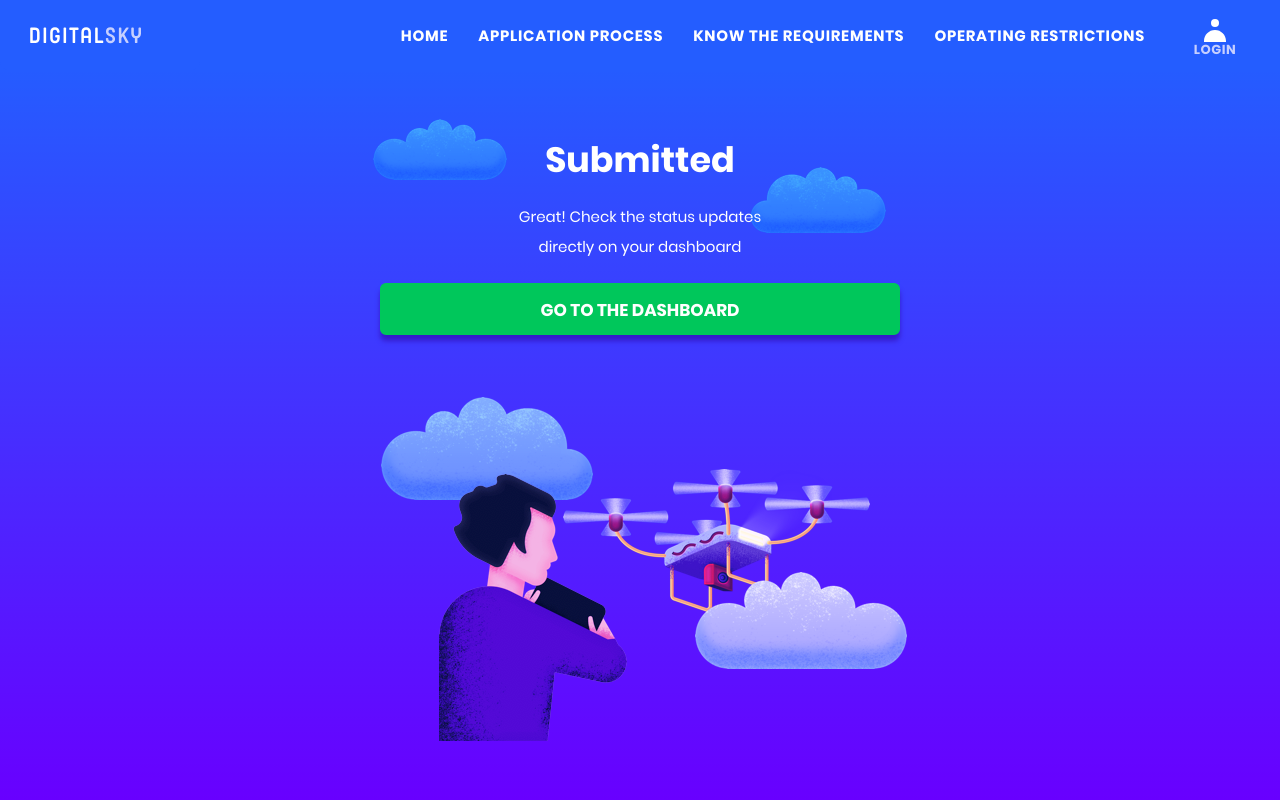
After one commit to ars75/digitalsky-frontend, a PHP site: page /thanks.php in a window 1280 px wide. The commit adds this page. Run offline with PHP 8.4, Linux system fonts and the light colour scheme; data that the repository does not hold is empty.

Commit message:
thanks-fail

```diff
--- a/css/style.css
+++ b/css/style.css
@@ -113,12 +113,13 @@ a {
   box-shadow: 0px 6px 5px 0px #DEE5FA;
   border-radius: 6px;
   color: #2B2B5B;
-  font-family: 'poppinssemibold';
+  font-family: 'poppinsbold';
   font-weight: normal;
   font-style: normal;
   font-size: 17px;
   line-height: 29px;
-  margin: 0px;
+  margin-bottom: 20px;
+  margin-bottom: 0px;
   color: #ffffff;
   text-transform: uppercase;
   display: block;
@@ -167,10 +168,14 @@ a {
     border-color: #00C75B;
     box-shadow: none;
     margin-bottom: 20px; }
+    .button.button-accept:hover {
+      background: #00C75B; }
   .button.button-deny {
     background: #FB5F78;
     border-color: #FB5F78;
     box-shadow: none; }
+    .button.button-deny:hover {
+      background: #FB5F78; }
   .button:hover, .button.focus {
     background-color: #245DFF;
     color: #ffffff; }
@@ -837,7 +842,10 @@ footer.site-footer {
   background: #F5F7FD; }
   .form-footer a.back, .view-application-footer a.back {
     margin-bottom: 20px;
-    display: block; }
+    display: block;
+    color: #ffffff; }
+    .form-footer a.back img, .view-application-footer a.back img {
+      margin-right: 10px; }
 
 .view-application-footer {
   background: #2B2B5B; }
@@ -1519,6 +1527,69 @@ footer.site-footer {
 .single-page {
   padding: 50px 0px; }
 
+.thanks-page {
+  padding: 80px 0px;
+  text-align: center;
+  margin-top: -10px;
+  min-height: calc(100vh - 60px);
+  position: relative;
+  z-index: 10; }
+  .thanks-page:before {
+    content: "";
+    position: absolute;
+    bottom: 0px;
+    left: 0px;
+    width: 100%;
+    height: 100%;
+    background: -moz-linear-gradient(top, rgba(125, 185, 232, 0) 0%, #6800ff 100%);
+    background: -webkit-linear-gradient(top, rgba(125, 185, 232, 0) 0%, #6800ff 100%);
+    background: linear-gradient(to bottom, rgba(125, 185, 232, 0) 0%, #6800ff 100%);
+    filter: progid:DXImageTransform.Microsoft.gradient( startColorstr='#007db9e8', endColorstr='#6800ff',GradientType=0 );
+    z-index: -1; }
+  .thanks-page:after {
+    content: "";
+    position: absolute;
+    bottom: 0px;
+    left: 0px;
+    width: 100%;
+    height: 100%;
+    background-color: #245DFF;
+    z-index: -2; }
+  .thanks-page .illustrations {
+    content: "";
+    position: absolute;
+    bottom: 0px;
+    left: 0px;
+    width: 100%;
+    height: 100%;
+    background-image: url("../img/flying-drone.png");
+    background-position: center;
+    background-repeat: no-repeat;
+    z-index: -1; }
+  .thanks-page h2 {
+    color: #ffffff; }
+  .thanks-page p {
+    color: #ffffff; }
+  .thanks-page .button {
+    box-shadow: 0px 6px 5px 0px #341CCB; }
+
+.fail-page {
+  position: relative;
+  z-index: 1; }
+  .fail-page img {
+    margin-bottom: 20px; }
+  .fail-page h2 {
+    color: #D40000; }
+  .fail-page .cell {
+    padding: 50px 0px;
+    text-align: center;
+    min-height: calc(100vh - 70px);
+    display: flex;
+    align-items: center;
+    justify-content: center; }
+  .fail-page .button {
+    margin-bottom: 10px; }
+
 @media screen and (max-width: 39.9375em) {
   .button {
     width: 100%; }
--- a/css/style.scss
+++ b/css/style.scss
@@ -59,7 +59,7 @@ strong {font-family: 'poppinsbold'; font-weight: normal;}
 
 a {@include type-label(); color: $blue-main; font-size: 15px; line-height: 30px; text-decoration: underline; }
 
-.button {background: $blue-main; border: 1px solid #003BE2; border-bottom: 2px solid #003BE2; box-shadow: 0px 6px 5px 0px #DEE5FA; border-radius: 6px; @include type-label(); color: #ffffff; text-transform: uppercase; display: block; padding: 12px 10px 8px 10px; text-decoration: none;
+.button {background: $blue-main; border: 1px solid #003BE2; border-bottom: 2px solid #003BE2; box-shadow: 0px 6px 5px 0px #DEE5FA; border-radius: 6px; @include type-label-form(); margin-bottom: 0px; color: #ffffff; text-transform: uppercase; display: block; padding: 12px 10px 8px 10px; text-decoration: none;
   &.button-light {background: #FFFFFF; border: 1px solid #FFFFFF; box-shadow: 0px 6px 5px 0px $blue-heading; color: $blue-main;
     &:hover, &.focus {background-color: #FFFFFF; color: $blue-main;}
   }
@@ -71,8 +71,12 @@ a {@include type-label(); color: $blue-main; font-size: 15px; line-height: 30px;
   }
   &.button-file-upload {background-image: url("../img/file-upload.svg"); background-repeat: no-repeat; background-position: left center; background-size: auto 100%; padding-left: 50px; margin-top: -30px; margin-bottom: 50px;}
   img {margin-right: 10px; position: relative; top: -2px;}
-  &.button-accept {background: #00C75B; border-color: #00C75B; box-shadow: none; margin-bottom: 20px;}
-  &.button-deny {background: #FB5F78; border-color: #FB5F78; box-shadow: none;}
+  &.button-accept {background: #00C75B; border-color: #00C75B; box-shadow: none; margin-bottom: 20px;
+    &:hover {background: #00C75B;}
+  }
+  &.button-deny {background: #FB5F78; border-color: #FB5F78; box-shadow: none;
+    &:hover {background: #FB5F78;}
+  }
 
   &:hover, &.focus {background-color: $blue-main; color: #ffffff;}
 }
@@ -292,7 +296,9 @@ footer.site-footer {background-color: $blue-heading; background-image: url("../i
 .page-dashboard {padding: 0px 0px 0px 0px;}
 
 .form-footer, .view-application-footer {padding: 50px 0px; background: $blue-light-bg;
-  a.back {margin-bottom: 20px; display: block;}
+  a.back {margin-bottom: 20px; display: block; color: #ffffff;
+    img {margin-right: 10px;}
+  }
 }
 
 .view-application-footer {background: $blue-heading();}
@@ -536,6 +542,24 @@ footer.site-footer {background-color: $blue-heading; background-image: url("../i
 
 .single-page {padding: 50px 0px;}
 
+.thanks-page {padding: 80px 0px; text-align: center; margin-top: -10px; min-height: calc(100vh - 60px); position: relative; z-index: 10;
+  &:before {content: ""; position: absolute; bottom: 0px; left: 0px; width: 100%; height: 100%; background: -moz-linear-gradient(top, rgba(125,185,232,0) 0%, rgba(104,0,255,1) 100%); background: -webkit-linear-gradient(top, rgba(125,185,232,0) 0%,rgba(104,0,255,1) 100%); background: linear-gradient(to bottom, rgba(125,185,232,0) 0%,rgba(104,0,255,1) 100%); filter: progid:DXImageTransform.Microsoft.gradient( startColorstr='#007db9e8', endColorstr='#6800ff',GradientType=0 ); z-index: -1;}
+  &:after {content: ""; position: absolute; bottom: 0px; left: 0px; width: 100%; height: 100%; background-color: $blue-main; z-index: -2;}
+  .illustrations {content: ""; position: absolute; bottom: 0px; left: 0px; width: 100%; height: 100%; background-image: url("../img/flying-drone.png"); background-position: center; background-repeat: no-repeat; z-index: -1;}
+  h2 {color: #ffffff;}
+  p {color: #ffffff;}
+  .button {box-shadow: 0px 6px 5px 0px #341CCB;}
+}
+
+.fail-page { position: relative; z-index: 1;
+  img {margin-bottom: 20px;}
+  h2 {color: #D40000;}
+  .cell {padding: 50px 0px; text-align: center; min-height: calc(100vh - 70px); @include absolute-center();}
+  .button {margin-bottom: 10px;}
+}
+
+
+
 // RESPONSIVE
 
 // Mobile
--- a/footer.php
+++ b/footer.php
@@ -50,6 +50,6 @@
     <script src="js/vendor/jquery.js"></script>
     <script src="js/vendor/what-input.js"></script>
     <script src="js/vendor/foundation.min.js"></script>
-    <script src="js/app.js?v=4"></script>
+    <script src="js/min/app-min.js"></script>
   </body>
 </html>
--- a/header.php
+++ b/header.php
@@ -6,7 +6,7 @@
     <meta name="viewport" content="width=device-width, initial-scale=1.0">
     <title>DigitalSky</title>
     <link rel="stylesheet" href="css/foundation.min.css">
-    <link rel="stylesheet" href="css/style.css?v=4">
+    <link rel="stylesheet" href="css/style.css">
   </head>
   <body>
 
--- a/js/app.js
+++ b/js/app.js
@@ -10,7 +10,6 @@ $('.drone_weight').on('change', function() {
   $('#help-me-apply .question').addClass('selected');
   $('#help-me-apply .button').addClass('show');
 
-  // console.log(droneWeight);
   if(droneWeight == "under") {
     $('#help-me-apply .answer .under').show();
 
--- /dev/null
+++ b/thanks.php
@@ -0,0 +1,20 @@
+<?php include("header.php"); ?>
+
+<div class="thanks-page">
+  <div class="illustrations"></div>
+  <div class="grid-container">
+    <div class="grid-x grid-padding-x">
+      <div class="large-12 cell">
+        <h2>Submitted</h2>
+        <p>Great! Check the status updates<br>
+          directly on your dashboard</p>
+          <a href="dashboard.php" class="button button-accept">Go to the dashboard</a>
+      </div>
+    </div>
+  </div>
+</div>
+
+<style media="screen">
+  .site-footer {display: none;}
+</style>
+<?php include("footer.php");
--- a/view-application.php
+++ b/view-application.php
@@ -100,7 +100,7 @@ include("header.php"); ?>
     <div class="grid-container">
       <div class="grid-x grid-padding-x">
         <div class="large-12 cell">
-          <a href="apply-for-pilot-step-2.php" class="back"> <img src="img/back.svg" alt=""> Go back to previous step</a>
+          <a href="apply-for-pilot-step-2.php" class="back"> <img src="img/back-white.svg" alt="">Go back to previous step</a>
           <a class="button button-accept">Accept Application</a>
           <a class="button button-deny">Deny Application</a>
         </div>
@@ -109,4 +109,7 @@ include("header.php"); ?>
   </div>
 </div>
 
+<style media="screen">
+  .site-footer {display: none;}
+</style>
 <?php include("footer.php");
```
Also changed, not shown: fail.php (added, +22 -0 lines), readme.html (+24 -0 lines), img/back-white.svg (added), img/fail.svg (added), img/flying-drone.png (added), readme.md, 1 other file.
